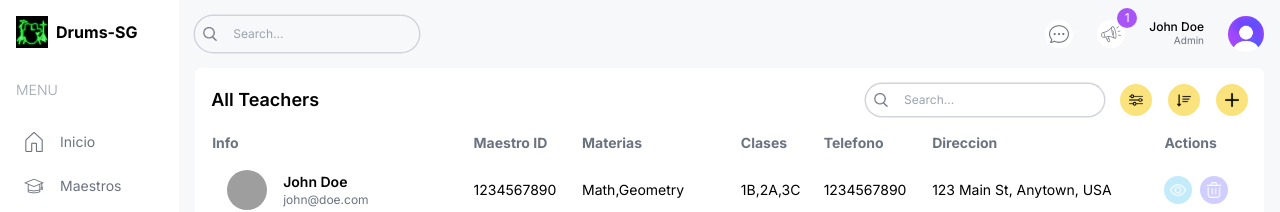
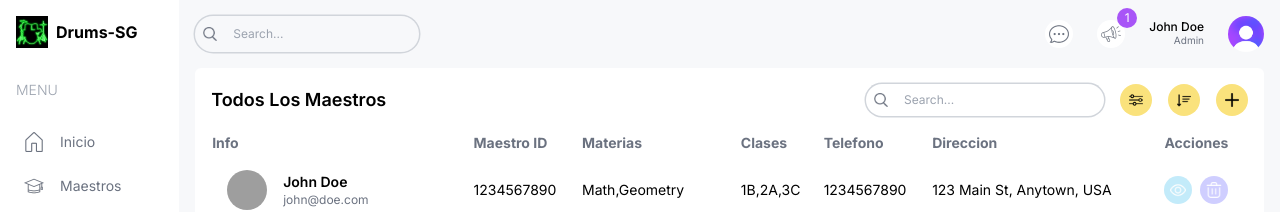
Before and after one commit to sgbateria-spec/drums-SG, a Next.js app: page /list/maestros in a window 1280 px wide. Shown: the top 212 px of the page. Built offline with nearby package versions, Linux system fonts and the light colour scheme; grey boxes are pictures that could not be loaded.

Commit message:
Cambiamos texto a Español en la página list/maestros/page.tsx

```diff
--- a/src/app/(dashboard)/list/maestros/page.tsx
+++ b/src/app/(dashboard)/list/maestros/page.tsx
@@ -49,8 +49,8 @@
         className:"hidden lg:table-cell",
     },
     {
-        header:"Actions",
-        accessor:"action",
+        header:"Acciones",
+        accessor:"acciones",
     },
 ];
 
@@ -101,7 +101,7 @@
         <div className="bg-white p-4 rounded-md flex-1 m-4 mt-0">
             {/* TOP */}
             <div className="flex items-center justify-between">
-                <h1 className="hidden md:block text-lg font-semibold">All Teachers</h1>
+                <h1 className="hidden md:block text-lg font-semibold">Todos Los Maestros</h1>
                 <div className="flex flex-col md:flex-row items-center gap-4 w-full md:w-auto">
                     <TableSearch/>
                     <div className="flex items-center gap-4 self-end">
```
